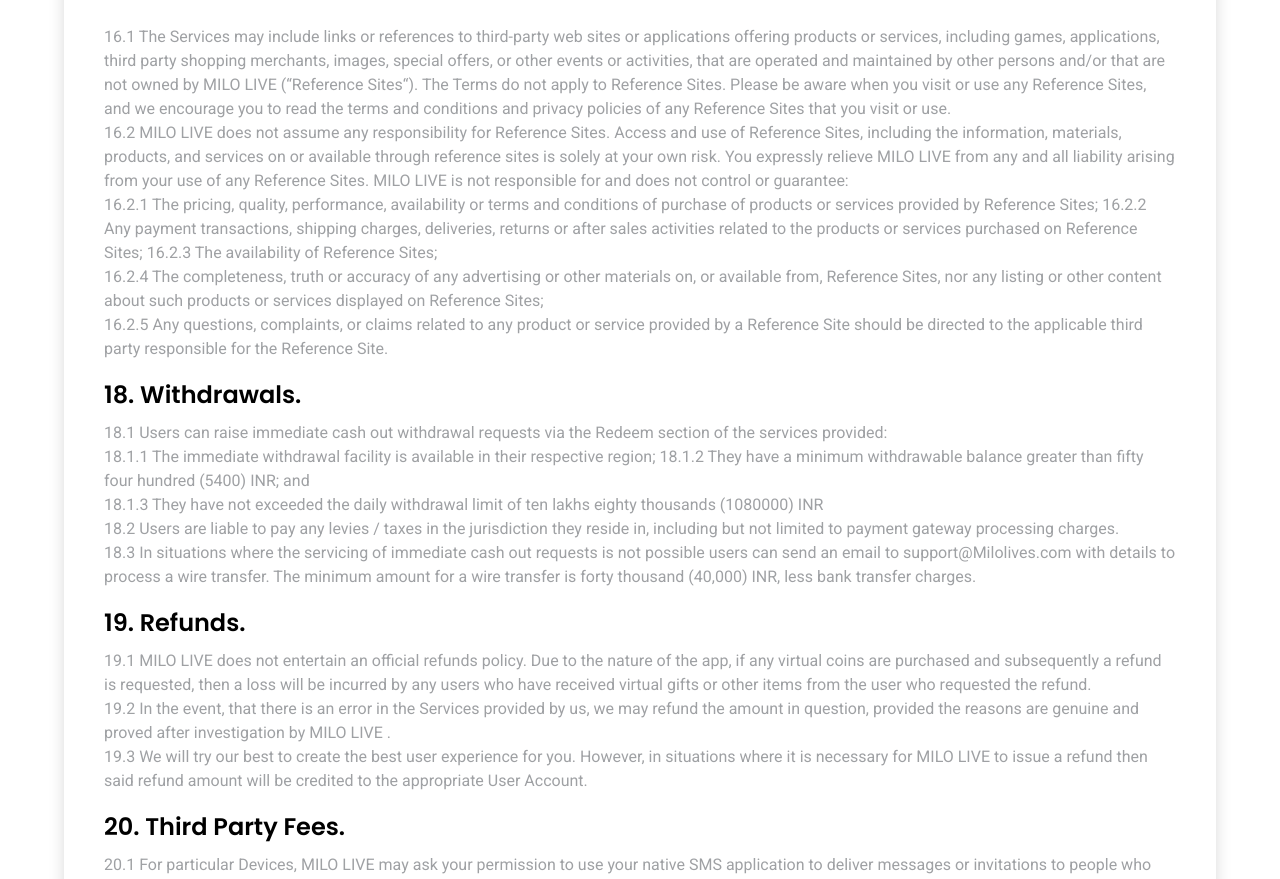
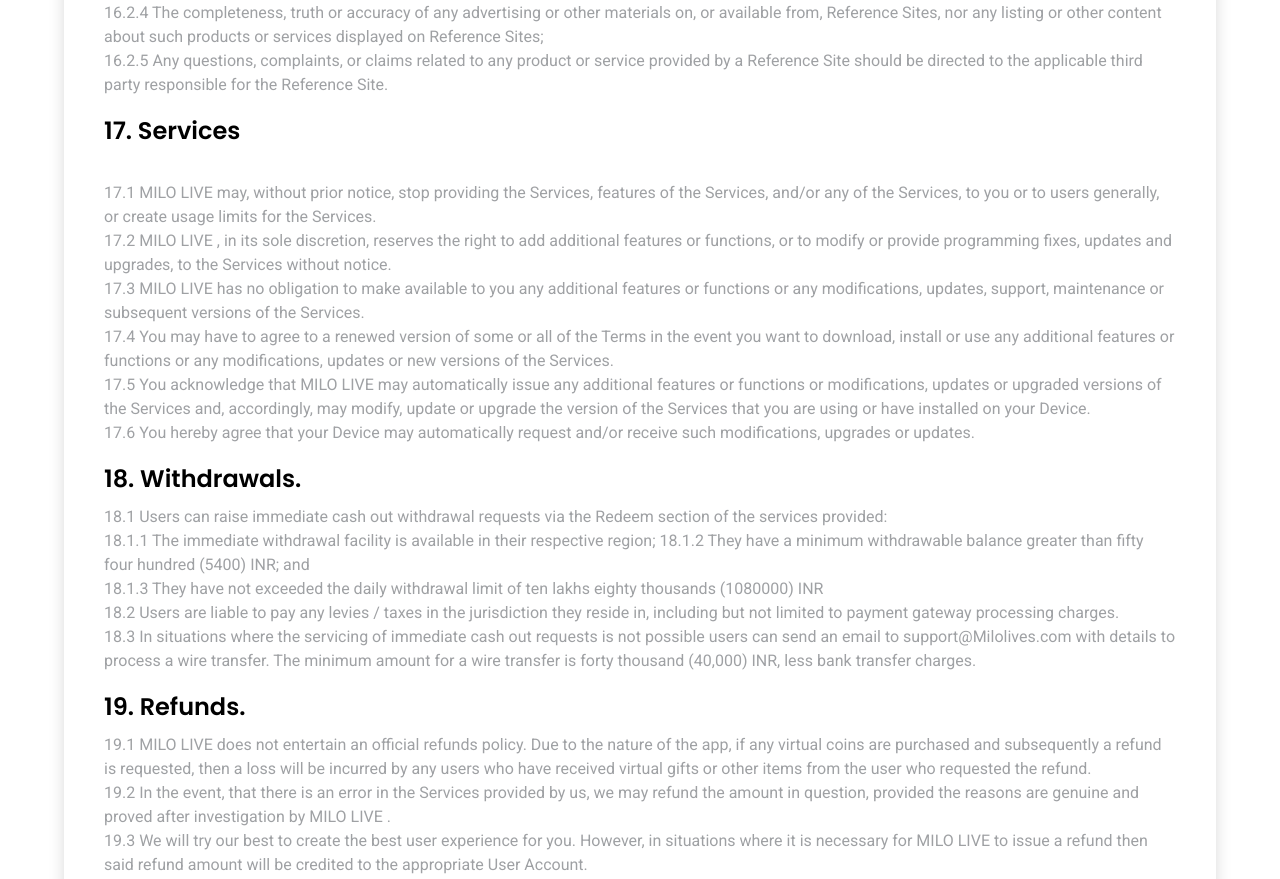
Before and after one commit to VivekBcloud/av-project, a React (Create React App) app: page /terms in a window 1280 px wide. Shown: the part 7039-7918 px from the top of the page. Built offline with nearby package versions, Linux system fonts and the light colour scheme.

Commit message:
terms 17th point misplaced fixed 👓

```diff
--- a/src/pages/Terms.jsx
+++ b/src/pages/Terms.jsx
@@ -167,13 +167,7 @@ const Terms = () => {
           <h4>15. Third Parties.</h4>
           {`
           15.1 The Software may be incorporated into, and may incorporate itself with software and other technology owned and controlled by third parties. Any such third party software or technology that is incorporated in the Software falls under the scope of these Terms. 17. Availability and New Versions of the Services.
-          17.1 MILO LIVE may, without prior notice, stop providing the Services, features of the Services, and/or any of the Services, to you or to users generally, or create usage limits for the Services.
-          17.2 MILO LIVE , in its sole discretion, reserves the right to add additional features or functions, or to modify or provide programming fixes, updates and upgrades, to the Services without notice.
-          17.3 MILO LIVE has no obligation to make available to you any additional features or functions or any modifications, updates, support, maintenance or subsequent versions of the Services.
-          17.4 You may have to agree to a renewed version of some or all of the Terms in the event you want to download, install or use any additional features or functions or any modifications, updates or new versions of the Services.
-          17.5 You acknowledge that MILO LIVE may automatically issue any additional features or functions or modifications, updates or upgraded versions of the Services and, accordingly, may modify, update or upgrade the version of the Services that you are using or have installed on your Device.
-          17.6 You hereby agree that your Device may automatically request and/or receive such modifications, upgrades or updates.
-          `}
+         `}
           <h4>16. Third-Party Sites, Products and Services; Links.</h4>
           {`
             16.1 The Services may include links or references to third-party web sites or applications offering products or services, including games, applications, third party shopping merchants, images, special offers, or other events or activities, that are operated and maintained by other persons and/or that are not owned by MILO LIVE (“Reference Sites“). The Terms do not apply to Reference Sites. Please be aware when you visit or use any Reference Sites, and we encourage you to read the terms and conditions and privacy policies of any Reference Sites that you visit or use.
@@ -182,6 +176,15 @@ const Terms = () => {
 16.2.4 The completeness, truth or accuracy of any advertising or other materials on, or available from, Reference Sites, nor any listing or other content about such products or services displayed on Reference Sites;
 16.2.5 Any questions, complaints, or claims related to any product or service provided by a Reference Site should be directed to the applicable third party responsible for the Reference Site.
             `}
+          <h4>17. Services</h4>
+          {`
+             17.1 MILO LIVE may, without prior notice, stop providing the Services, features of the Services, and/or any of the Services, to you or to users generally, or create usage limits for the Services.
+             17.2 MILO LIVE , in its sole discretion, reserves the right to add additional features or functions, or to modify or provide programming fixes, updates and upgrades, to the Services without notice.
+             17.3 MILO LIVE has no obligation to make available to you any additional features or functions or any modifications, updates, support, maintenance or subsequent versions of the Services.
+             17.4 You may have to agree to a renewed version of some or all of the Terms in the event you want to download, install or use any additional features or functions or any modifications, updates or new versions of the Services.
+             17.5 You acknowledge that MILO LIVE may automatically issue any additional features or functions or modifications, updates or upgraded versions of the Services and, accordingly, may modify, update or upgrade the version of the Services that you are using or have installed on your Device.
+             17.6 You hereby agree that your Device may automatically request and/or receive such modifications, upgrades or updates.
+             `}
           <h4>18. Withdrawals.</h4>
           {`18.1 Users can raise immediate cash out withdrawal requests via the Redeem section of the services provided:
 18.1.1 The immediate withdrawal facility is available in their respective region; 18.1.2 They have a minimum withdrawable balance greater than fifty four hundred (5400) INR; and
```
